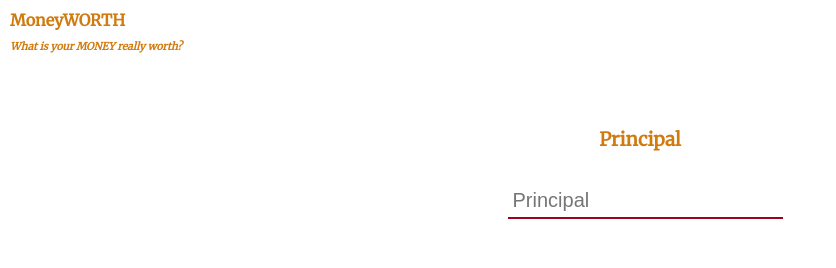
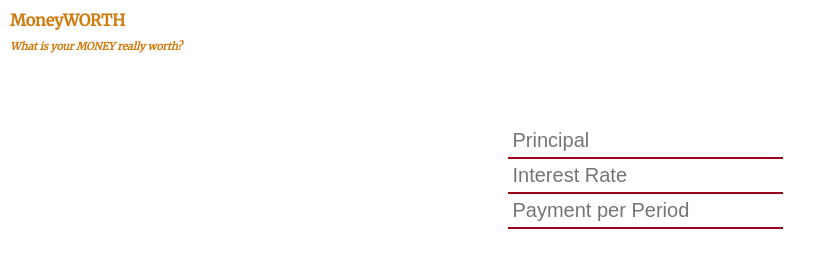
Before and after one commit to MoseyM/moneyworth, a React app: page / in a window 1280 px wide. Shown: the whole page, without its empty margins (0-836 px from the left). Built offline with nearby package versions, Linux system fonts and the light colour scheme.

Commit message:
Added fontawesome, Redid the placement of form fields

```diff
--- a/package.json
+++ b/package.json
@@ -13,7 +13,7 @@
   },
   "scripts": {
     "build-css": "node-sass-chokidar src/ -o src/",
-    "watch-css": "react-scripts start && npm run build-css && node-sass-chokidar src/ -o src/ --watch --recursive",
+    "watch-css": "npm run build-css && node-sass-chokidar src/ -o src/ --watch --recursive",
     "predeploy": "npm run build",
     "deploy": "gh-pages -d build",
     "start": "react-scripts start",
--- a/public/index.html
+++ b/public/index.html
@@ -37,5 +37,6 @@
       To begin the development, run `npm start` or `yarn start`.
       To create a production bundle, use `npm run build` or `yarn build`.
     -->
+    <script defer src="https://use.fontawesome.com/releases/v5.0.8/js/all.js"></script>
   </body>
 </html>
--- a/src/App.scss
+++ b/src/App.scss
@@ -19,23 +19,34 @@ nav {
 		font-style: italic;
 	}
 }
-
+.fa-times-circle {
+	font-size: 1.15em;
+	margin-left: 5px;
+	color: red;
+}
+.fa-check-circle {
+	font-size:1.15em;
+	margin-left: 5px;
+	color: green;
+}
+.error {
+	display: block;
+	color: red;
+	padding-top: 5px;
+	padding-bottom: 5px;
+}
 .container {
 	padding: 20px;
 	text-align: center;
 	form {
-		padding: 15px;
-		error {
-			padding: 0;
-		}
 		input {
 			background: transparent;
 			color: #d17b0f;
 			border: none;
 			padding: 5px;
-			border-bottom: 2px solid #9a031e;
+			border: 2px solid #9a031e;
 			font-size: 1.25em;
-			display: inline;
+			display: inline-block;
 			margin-left:10px;
 		}
 	}
--- a/src/components/form.js
+++ b/src/components/form.js
@@ -9,46 +9,51 @@ class Form extends React.Component
 			fields: {
 				principal: {
 					label: "Principal",
-					type: "currency"
+                    type: "currency",
+                    id: "principal"
 				},
 				interest: {
-					label: "Interest Rate"
+                    label: "Interest Rate",
+                    id: "interest"
 				},
 				payment: {
 					label: "Payment per Period",
-					isLast: true
+                    isLast: true,
+                    id: "payment"
 				}
 			},
-			holder: {},
-			iterator:0
+			holder: {}
 		};
 		this.change = this.change.bind(this);
 		this.onKeySubmit = this.onKeySubmit.bind(this);
 	}
 
 	change(e) {
-        let j = document.getElementById("error");
+        let error = e.target.parentNode.childNodes[2];
+        let validatoIcon = e.target.parentNode.childNodes[1];
         if(isNaN(e.target.value) ) {
-            j.innerHTML = "This must be a number";
+            validatoIcon.innerHTML = "<i class='far fa-times-circle'></i>";
+            error.innerHTML = "This must be a number";
+        } else if(e.target.value.length) {
+            error.innerHTML = null;
+            validatoIcon.innerHTML = "<i class='far fa-check-circle'></i>";
         } else {
-            j.innerHTML = null;
+            error.innerHTML = null;
+            validatoIcon.innerHTML = null;
         }
     }
 
 	onKeySubmit(e) {
         e.preventDefault();
 
-        let j = document.getElementById("error");
+        let j = document.getElementsByClassName("error")[0];
         let currentInput = document.getElementById(this.state.labels[this.state.iterator]);
         if( isNaN(currentInput.value) ) {
             j.innerHTML = "This must be a number";
             return false;
         }
         this.state.holder[this.state.labels[this.state.iterator]] = currentInput.value;
-        // let curValue =  this.state.holder[this.state.labels[this.state.iterator]];
-        // this.setState({
-        // 	curValue: currentInput.value
-        // })
+
         let count = this.state.iterator + 1;
         if( this.state.fields[this.state.labels[this.state.iterator]].isLast ) {
             this.setState({
@@ -71,13 +76,20 @@ class Form extends React.Component
     }
 
 	render() {
-		return (
-			<div>
-				<h3 id="title">{this.state.fields[this.state.labels[this.state.iterator]].label}</h3>
+        const fields = this.state.fields;
+		let j = this.state.labels.map((key) => {
+            const block = <div className="form-group" id={"block_" + this.state.fields[key].id}>
+                <input type="text" id={this.state.fields[key].id} placeholder={this.state.fields[key].label} onChange={this.change} />
+                <span className="validator-icon"></span>
+                <span className="error"></span>
+            </div>;
+
+            return block;
+            });
+        return (
+			<div className="row">
                 <form id="finForm" onSubmit={this.onKeySubmit}>
-                    <input type="text" id={this.state.labels[this.state.iterator]} onChange={this.change}
-						   placeholder={this.state.fields[this.state.labels[this.state.iterator]].label} />
-					<p id="error"></p>
+                    {j}
 				</form>
 			</div>
 		);
--- a/src/components/payoffBlock.js
+++ b/src/components/payoffBlock.js
@@ -42,13 +42,12 @@ class Payoff extends React.Component
 	render() {
 		let newPaymentDetails = this.buildNewDetails();
 		let select = <PaymentDetails details = { newPaymentDetails }/>;
-console.log(newPaymentDetails)
+
 		let details = <PaymentDetails details = { this.state.paymentDetails }/>;
 		let options = <SelectOptions details = { this.state.paymentDetails } setSelectOption= {this.setSelectOption}/>;
 
 		let ret = <div>
 				<div className="paymentBlock">
-					<div className="paymentTitle"><p>Payment Details</p></div>
 					{details}
 					{options}
 					{select}
```
Also changed, not shown: 1 other file.
